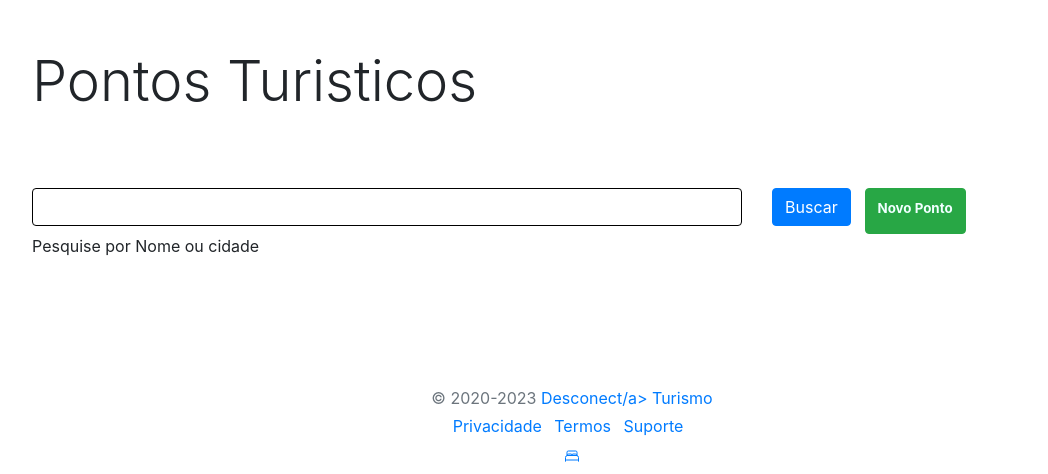
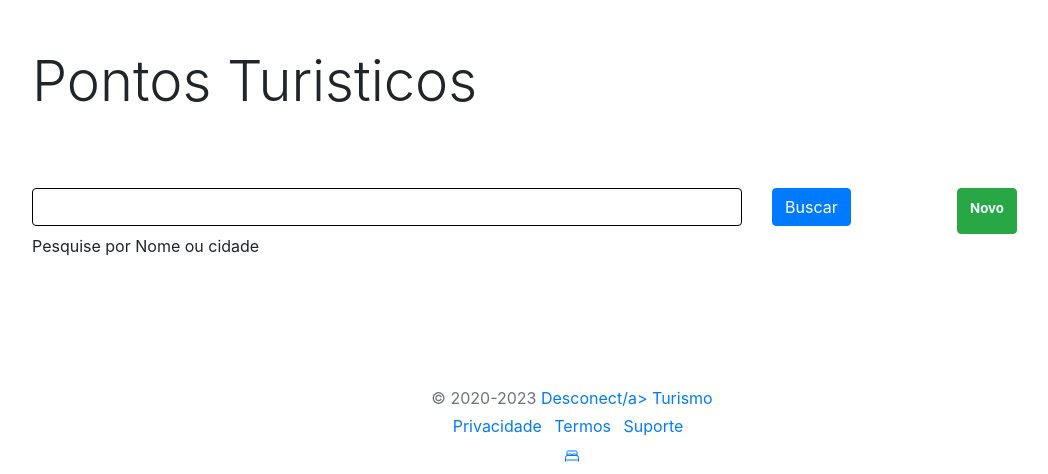
Before and after one commit to turistus/turistus, a PHP site: page /empresa/pg/pontos-turisticos.php in a window 1280 px wide. Shown: the part 73-547 px from the top of the page, without its empty margins (68-1116 px from the left). Run offline with PHP 8.4, Linux system fonts and the light colour scheme; data that the repository does not hold is empty.

Commit message:
só novo

```diff
--- a/pg/pontos-turisticos.php
+++ b/pg/pontos-turisticos.php
@@ -33,12 +33,12 @@ include_once '../connection.php';
                         <div class=" col-xl-8 col-lg-8 col-md-8 col-sm-8 ">
                             <input style="border: 1px solid black;" type="search" class="form-control " id="pesquisar">
                         </div>
-                        <div class=" col-xl-1 col-lg-2 col-md-2 col-sm-1">
+                        <div class=" col-xl-2 col-lg-2 col-md-2 col-sm-2">
                             <button onclick="searchData()"  class="btn btn-primary"> Buscar </button>
                         </div>
-                        <div class=" col-xl-3 col-lg-2 col-md-2 col-sm-3">
+                        <div class=" col-xl-2 col-lg-2 col-md-2 col-sm-2">
                         <button class="btn btn-success"> <a href="../solicitacaoNovoPontoTuristico.php">
-                            <strong class="d-inline-block mb-2 " style="color:azure; font-size: smaller;"> Novo Ponto </strong></a>
+                            <strong class="d-inline-block mb-2 " style="color:azure; font-size: smaller;"> Novo </strong></a>
                         </button>
                         </div>
                     </div>
```
